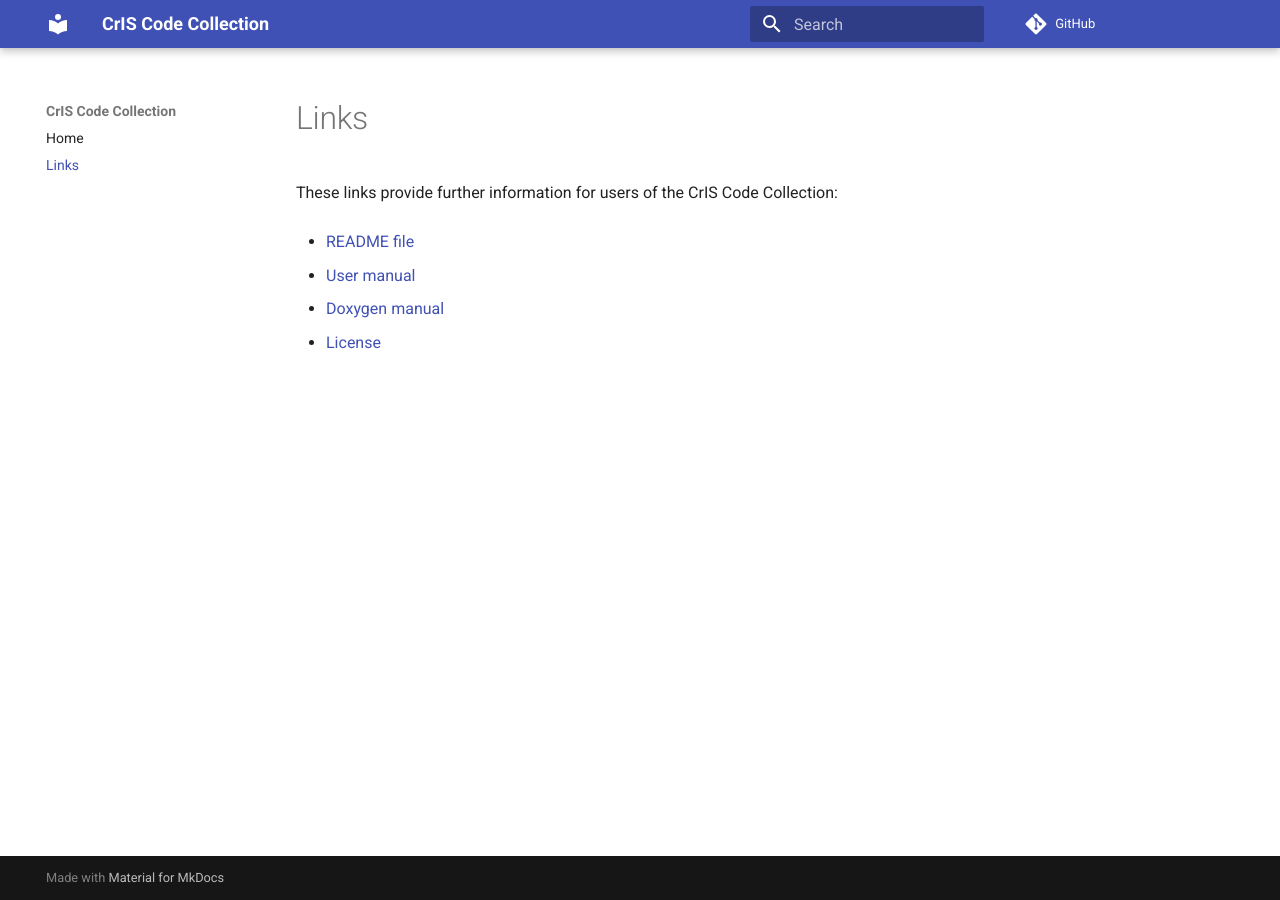
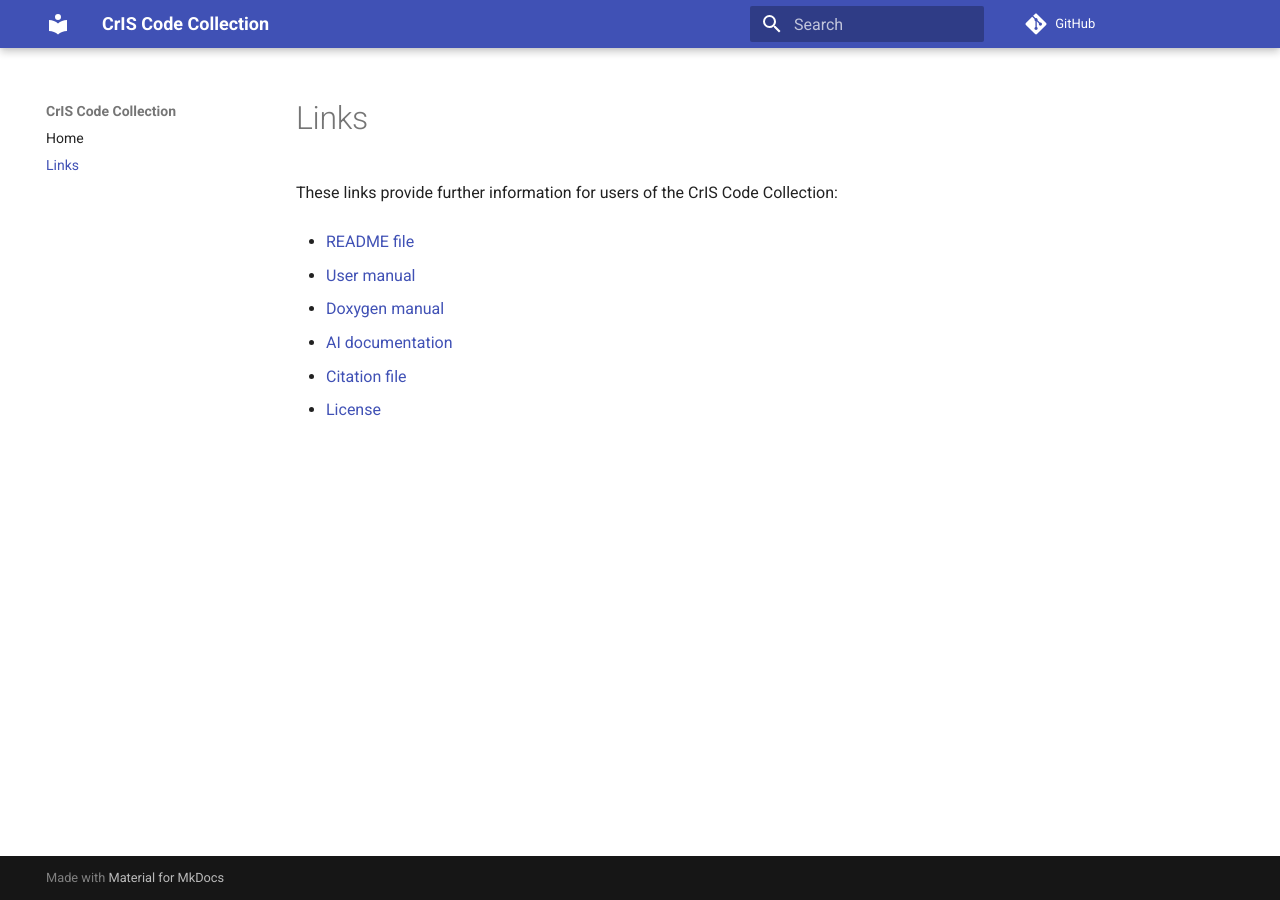
Before and after one commit to slcs-jsc/cris, an MkDocs documentation site: the page built from docs/manual/links.md, in a window 1280 px wide. Built offline with MkDocs 1.6.1 and Material for MkDocs 9.7.7, drawn with Linux system fonts in a browser that asks for light colours; comment, search, counter and statistics services are not loaded.

Commit message:
Added links to AI documentation and citation file.

```diff
--- a/docs/manual/links.md
+++ b/docs/manual/links.md
@@ -8,4 +8,8 @@ These links provide further information for users of the CrIS Code Collection:
 
   * [Doxygen manual](https://slcs-jsc.github.io/cris/doxygen)
 
+  * [AI documentation](https://www.deepwiki.com/slcs-jsc/cris)
+
+  * [Citation file](https://github.com/slcs-jsc/cris/blob/master/CITATION.cff)
+
   * [License](https://github.com/slcs-jsc/cris/blob/master/COPYING)
```
